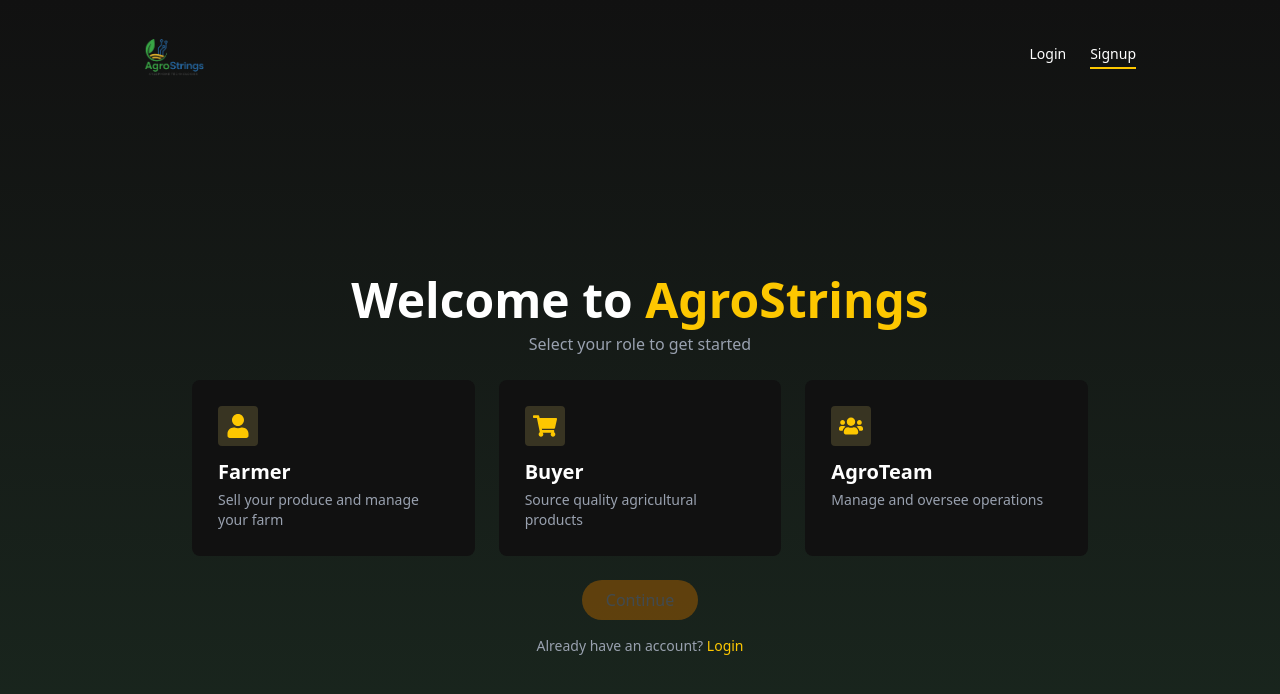
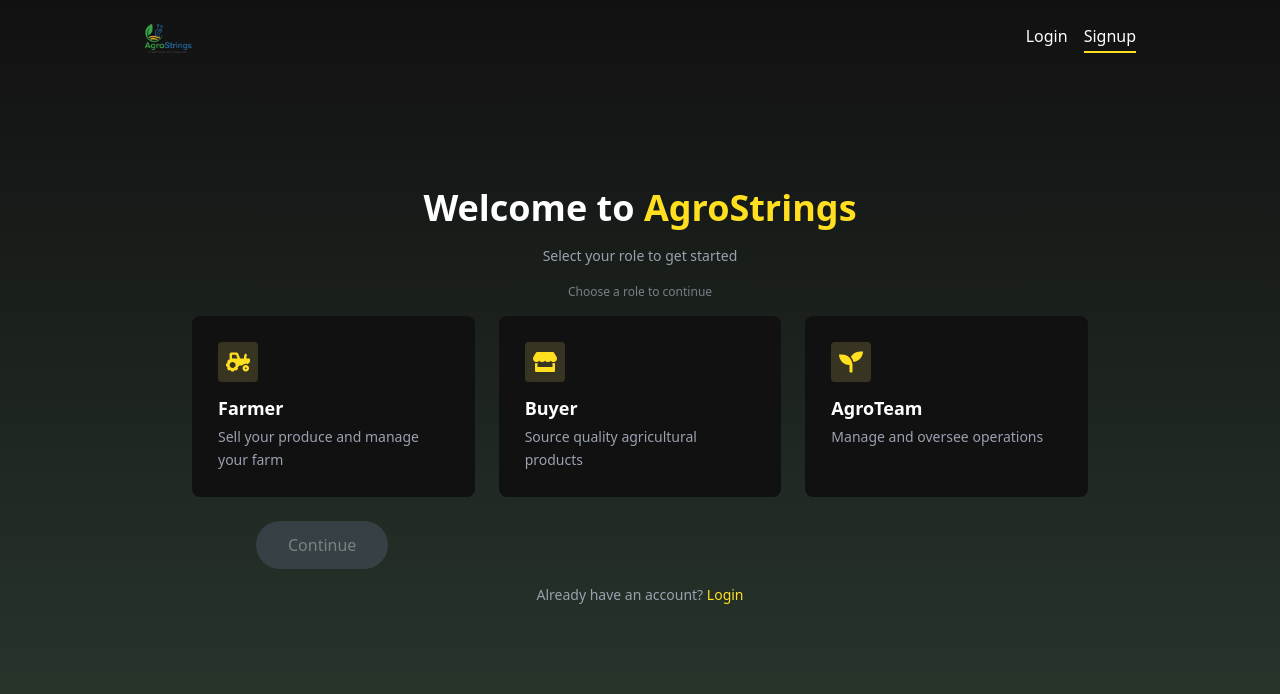
Before and after one commit to XYLOPHONE-TEC/agrostringsv1, a React (Vite) app: page /get-started in a window 1280 px wide. Shown: the top 694 px of the page. Built offline with nearby package versions, Linux system fonts and the light colour scheme.

Commit message:
modified the signup page

```diff
--- a/package.json
+++ b/package.json
@@ -15,6 +15,7 @@
     "@headlessui/react": "^2.2.4",
     "@hookform/resolvers": "^5.1.1",
     "classnames": "^2.5.1",
+    "framer-motion": "^12.19.1",
     "react": "^19.1.0",
     "react-dom": "^19.1.0",
     "react-hook-form": "^7.58.1",
--- a/src/pages/get-started.jsx
+++ b/src/pages/get-started.jsx
@@ -1,27 +1,27 @@
-// src/components/GetStarted.jsx
-import React, { useState } from 'react';
+import React, { useState, useCallback } from 'react';
 import { Link, useNavigate } from 'react-router-dom';
-import { FaUser, FaShoppingCart, FaUsers } from 'react-icons/fa';
-import logo from '../assets/logo.png';
+import { FaTractor, FaStore, FaSeedling } from 'react-icons/fa';
+import { motion, AnimatePresence } from 'framer-motion';
+import logo from '../assets/logo.png'; // Assuming optimized WebP format
 
 const roles = [
   {
     key: 'farmer',
     label: 'Farmer',
     description: 'Sell your produce and manage your farm',
-    icon: <FaUser size={24} className="text-yellow-400" />,
+    icon: <FaTractor size={24} className="text-yellow-300" />,
   },
   {
     key: 'buyer',
     label: 'Buyer',
     description: 'Source quality agricultural products',
-    icon: <FaShoppingCart size={24} className="text-yellow-400" />,
+    icon: <FaStore size={24} className="text-yellow-300" />,
   },
   {
     key: 'agroteam',
     label: 'AgroTeam',
     description: 'Manage and oversee operations',
-    icon: <FaUsers size={24} className="text-yellow-400" />,
+    icon: <FaSeedling size={24} className="text-yellow-300" />,
   },
 ];
 
@@ -29,21 +29,24 @@ export default function GetStarted() {
   const [selectedRole, setSelectedRole] = useState(null);
   const navigate = useNavigate();
 
-  const handleSelect = roleKey => setSelectedRole(roleKey);
-  const handleContinue = () => {
+  const handleSelect = useCallback(
+    roleKey => setSelectedRole(selectedRole === roleKey ? null : roleKey),
+    [selectedRole],
+  );
+  const handleContinue = useCallback(() => {
     if (selectedRole) navigate(`/signup?role=${selectedRole}`);
-  };
+  }, [selectedRole, navigate]);
 
   return (
-    <div className="min-h-screen bg-gradient-to-b from-[#111] to-[#1a281f] text-white flex flex-col">
+    <div className="min-h-screen bg-gradient-to-b from-[#111] to-[#2a3a2f] text-white flex flex-col">
       {/* Header */}
-      <nav className="w-full max-w-5xl mx-auto flex justify-between items-center py-4 px-4 md:py-6">
-        <img src={logo} alt="AgroStrings Logo" className="h-15 w-auto" />
-        <ul className="flex items-center space-x-4 text-xs sm:space-x-6 sm:text-sm">
+      <nav className="w-full max-w-5xl mx-auto flex justify-between items-center py-3 px-4">
+        <img src={logo} alt="AgroStrings Logo" className="h-10 sm:h-12 w-auto" loading="lazy" />
+        <ul className="flex items-center space-x-4 text-xs sm:text-sm lg:text-base">
           <li>
             <Link
               to="/login"
-              className="pb-1 font-medium border-b-2 border-transparent hover:border-yellow-400 transition"
+              className="pb-1 font-medium border-b-2 border-transparent hover:border-yellow-300 transition"
             >
               Login
             </Link>
@@ -51,7 +54,7 @@ export default function GetStarted() {
           <li>
             <Link
               to="/signup"
-              className="pb-1 font-medium border-b-2 border-yellow-400 transition"
+              className="pb-1 font-medium border-b-2 border-yellow-300 transition"
             >
               Signup
             </Link>
@@ -60,54 +63,73 @@ export default function GetStarted() {
       </nav>
 
       {/* Main Content */}
-      <main className="mt-0 sm:mt-6 flex-grow flex flex-col items-center justify-center px-4">
-        <h1 className="text-2xl sm:text-3xl md:text-5xl lg:text-5xl font-bold mb-2 text-center">
+      <main className="mt-0 flex-grow flex flex-col items-center justify-center px-4 py-6 max-h-[80vh]">
+        <h1 className="text-xl sm:text-2xl md:text-3xl lg:text-4xl font-bold mb-2 text-center leading-relaxed">
           <span className="text-white">Welcome to </span>
-          <span className="text-yellow-400">AgroStrings</span>
+          <span className="text-yellow-300">AgroStrings</span>
         </h1>
-        <p className="text-gray-400 mb-6 text-center">Select your role to get started</p>
+        <p className="text-gray-400 mb-4 text-center text-xs sm:text-sm leading-relaxed">
+          Select your role to get started
+        </p>
+        <AnimatePresence>
+          {!selectedRole && (
+            <motion.p
+              initial={{ opacity: 0 }}
+              animate={{ opacity: 1 }}
+              exit={{ opacity: 0 }}
+              className="text-gray-400 mb-4 text-xs text-center animate-pulse"
+            >
+              Choose a role to continue
+            </motion.p>
+          )}
+        </AnimatePresence>
 
-        <div className="grid grid-cols-1 sm:grid-cols-2 lg:grid-cols-3 gap-4 sm:gap-6 w-full max-w-3xl lg:max-w-4xl mb-6">
-          {roles.map(({ key, label, description, icon }) => (
-            <button
+        <div className="grid grid-cols-1 sm:grid-cols-1 md:grid-cols-2 lg:grid-cols-3 gap-4 sm:gap-6 w-full max-w-3xl lg:max-w-4xl mb-6">
+          {roles.map(({ key, label, description, icon }, index) => (
+            <motion.button
               key={key}
+              initial={{ opacity: 0, y: 10 }}
+              animate={{ opacity: 1, y: 0 }}
+              transition={{ delay: index * 0.1 }}
               onClick={() => handleSelect(key)}
+              aria-label={`Select ${label} role: ${description}`}
               className={`
-                flex flex-row sm:flex-col items-center sm:items-start
-                p-4 sm:p-6 rounded-lg border-2 transition-colors focus:outline-none w-full
+                flex flex-col items-start
+                p-4 sm:p-6 rounded-lg border-2 transition-all duration-200 focus:outline-none focus-visible:ring-2 focus-visible:ring-yellow-300 w-full hover:scale-[1.02]
                 ${selectedRole === key
-                  ? 'border-yellow-400 bg-black'
-                  : 'border-transparent bg-[#111] hover:border-yellow-400'}
+                  ? 'border-yellow-300 bg-black shadow-md'
+                  : 'border-transparent bg-[#111] hover:border-yellow-300'}
               `}
             >
-              {/* Icon container: right margin on mobile, bottom margin on desktop */}
-              <div className="p-2 bg-[#383422] rounded mr-4 sm:mr-0 sm:mb-3">
-                {icon}
+              <div className="p-2 bg-[#383422] rounded mb-3">{icon}</div>
+              <div className="text-left">
+                <h2 className="text-lg font-semibold mb-1">{label}</h2>
+                <p className="text-gray-400 text-xs sm:text-sm leading-relaxed">{description}</p>
               </div>
-              <div className="flex-1 text-left">
-                <h2 className="text-lg sm:text-xl font-semibold mb-1">{label}</h2>
-                <p className="text-gray-400 text-xs sm:text-sm">{description}</p>
-              </div>
-            </button>
+            </motion.button>
           ))}
         </div>
 
-        <button
+        <div className="relative w-full max-w-3xl">
+          <motion.button
             onClick={handleContinue}
             disabled={!selectedRole}
+            aria-disabled={!selectedRole}
+            whileHover={selectedRole ? { scale: 1.05 } : {}}
             className={`
-            w-full sm:w-auto px-6 py-2 rounded-full font-medium transition-opacity disabled:opacity-50 mb-4
+              w-full sm:w-auto px-8 py-3 rounded-full font-medium transition-transform disabled:opacity-50 mb-4
               ${selectedRole
-              ? 'bg-yellow-400 text-gray-900 hover:bg-yellow-300'
-              : 'bg-yellow-700 text-gray-500'}
+                ? 'bg-yellow-300 text-gray-900 hover:bg-yellow-200 fixed bottom-4 left-4 right-4 sm:static'
+                : 'bg-gray-600 text-gray-300'}
             `}
           >
             Continue
-        </button>
+          </motion.button>
+        </div>
 
         <p className="text-gray-400 text-sm">
           Already have an account?{' '}
-          <Link to="/login" className="text-yellow-400 hover:underline">
+          <Link to="/login" className="text-yellow-300 hover:underline">
             Login
           </Link>
         </p>
```
Also changed, not shown: 1 other file (tests, documents, lock files or other folders). Lines whose indentation alone changed are shown as unchanged.
